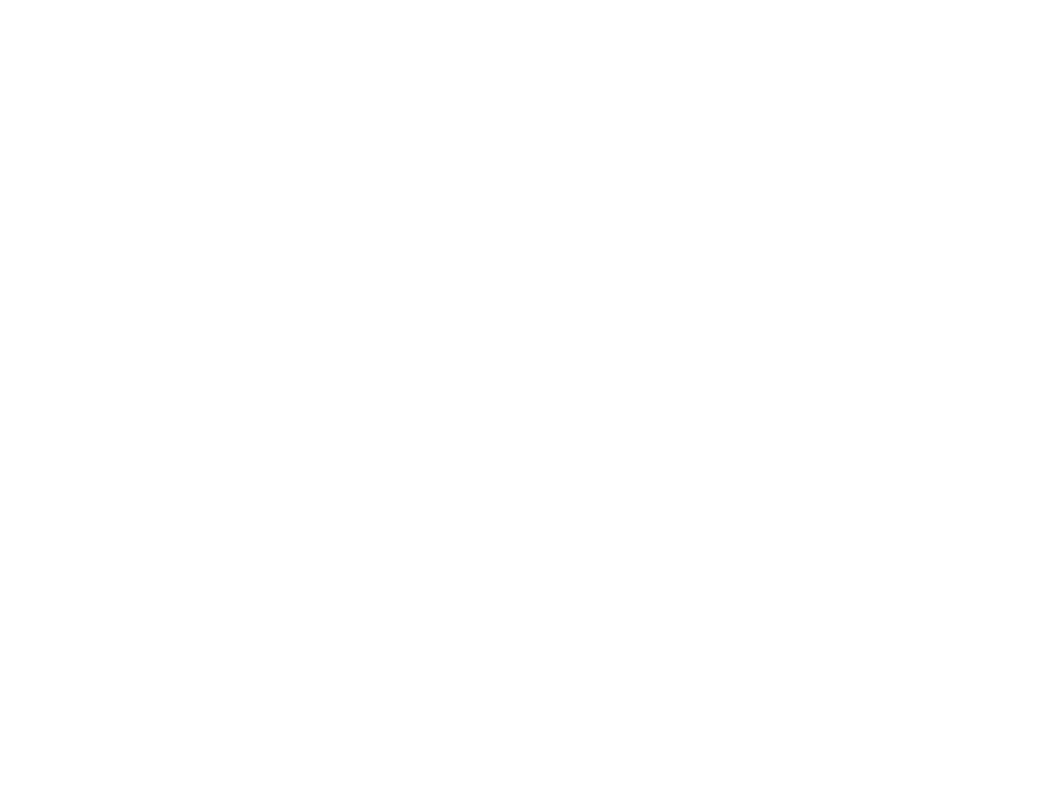
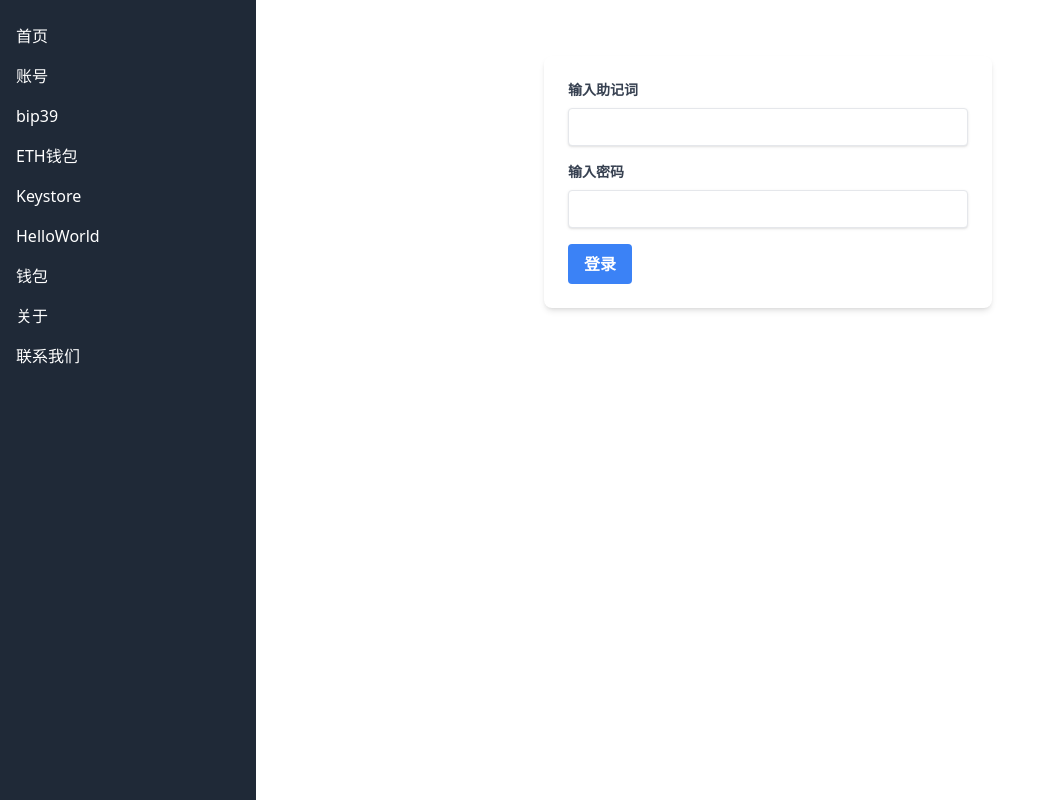
Before and after one commit to popwu/EthereumDemo, a Vue app: page /wallet in a window 1280 px wide. Before the commit this address had no page. Shown: the whole page, without its empty margins (0-1038 px from the left). Built offline with nearby package versions, Linux system fonts and the light colour scheme.

Commit message:
加入 keystore 和 wallet 页面

```diff
--- a/src/App.vue
+++ b/src/App.vue
@@ -1,5 +1,8 @@
 <script setup lang="ts">
-
+import { ref, provide } from 'vue';
+// 私钥
+const privateKey = ref("");
+provide('privateKey', privateKey);
 </script>
 
 <template>
--- a/src/Layout.vue
+++ b/src/Layout.vue
@@ -25,6 +25,7 @@
   { path: '/ethwallet', name: 'ETH钱包' },
   { path: '/keystore', name: 'Keystore' },
   { path: '/hello', name: 'HelloWorld' },
+  { path: '/wallet', name: '钱包' },
   { path: '/about', name: '关于' },
   { path: '/contact', name: '联系我们' },
 ])
--- a/src/components/KeyStore.vue
+++ b/src/components/KeyStore.vue
@@ -33,6 +33,8 @@
   const web3 = new Web3();
   const account = web3.eth.accounts.privateKeyToAccount(privateKeyHex);
   const keystore = await account.encrypt(password.value);
+//   const keystore2 = await walletInstance.toV3(password.value);
+//   console.log(keystore2);
   keystoreFromMnemonic.value = JSON.stringify(keystore);
   privateKeyFromMnemonic.value = account.privateKey;
   addressFromMnemonic.value = account.address;
--- /dev/null
+++ b/src/components/Wallet.vue
@@ -0,0 +1,46 @@
+<script setup lang="ts">
+import { ref, inject } from 'vue';
+import { mnemonicToSeed } from 'bip39';
+import { hdkey } from 'ethereumjs-wallet';
+import Web3 from 'web3';
+
+const mnemonic = ref('');
+const password = ref('');
+const privateKey = inject('privateKey');
+
+const login = async () => {
+  const seed = await mnemonicToSeed(mnemonic.value);
+  const wallet = hdkey.fromMasterSeed(seed);
+  const keypair = wallet.derivePath("m/44'/60'/0'/0/0");
+  const walletInstance = keypair.getWallet();
+  const privateKeyHex = walletInstance.getPrivateKeyString();
+
+  const web3 = new Web3();
+  const account = web3.eth.accounts.privateKeyToAccount(privateKeyHex);
+  const keystore = JSON.stringify(account.encrypt(password.value));
+
+  // 保存私钥和地址到本地存储或其他地方
+  localStorage.setItem('privateKey', account.privateKey);
+  localStorage.setItem('address', account.address);
+  localStorage.setItem('keystore', keystore);
+
+//   privateKey.value = true;
+};
+
+</script>
+
+<template>
+  <div class="max-w-md mx-auto mt-10 p-6 bg-white rounded-lg shadow-md">
+    <div class="mb-4">
+      <label class="block text-gray-700 text-sm font-bold mb-2">输入助记词</label>
+      <input type="text" v-model="mnemonic" class="shadow appearance-none border rounded w-full py-2 px-3 text-gray-700 leading-tight focus:outline-none focus:shadow-outline" />
+    </div>
+    <div class="mb-4">
+      <label class="block text-gray-700 text-sm font-bold mb-2">输入密码</label>
+      <input type="password" v-model="password" class="shadow appearance-none border rounded w-full py-2 px-3 text-gray-700 leading-tight focus:outline-none focus:shadow-outline" />
+    </div>
+    <button @click="login" class="bg-blue-500 hover:bg-blue-700 text-white font-bold py-2 px-4 rounded focus:outline-none focus:shadow-outline">
+      登录
+    </button>
+  </div>
+</template>
--- a/src/router.ts
+++ b/src/router.ts
@@ -8,6 +8,7 @@
 import Bip39 from './components/bip39.vue'
 import EthWallet from './components/ETHWallet.vue'
 import Keystore from './components/KeyStore.vue'
+import Wallet from './components/Wallet.vue'
 
 const routes = [
   {
@@ -22,6 +23,7 @@
       { path: 'bip39', component: Bip39 },
       { path: 'ethwallet', component: EthWallet },
       { path: 'keystore', component: Keystore },
+      { path: 'wallet', component: Wallet },
     ],
   },
 ]
```
